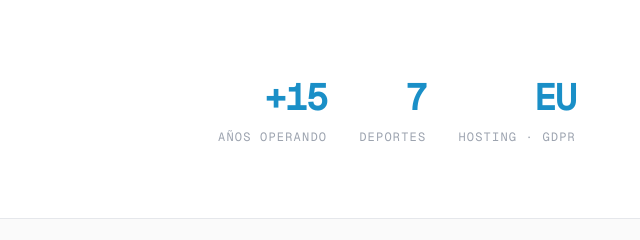
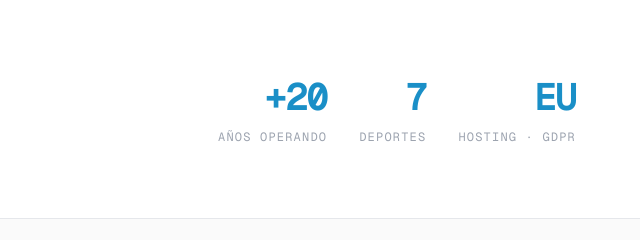
Before and after one commit to jorgecardenasnavas-ship-it/dashboll, a website: page index.html in a window 1280 px wide. Shown: the part 709-949 px from the top of the page, 640-1280 px from the left. Drawn offline with Linux system fonts and the light colour scheme.

Commit message:
copy: +20 años operando (de +15 a +20)

```diff
--- a/index.html
+++ b/index.html
@@ -97,7 +97,7 @@
         </div>
         <div class="stat" aria-label="Métricas del producto">
           <div class="stat-block">
-            <div class="stat-num">+15</div>
+            <div class="stat-num">+20</div>
             <div class="stat-label">años operando</div>
           </div>
           <div class="stat-block">
```
